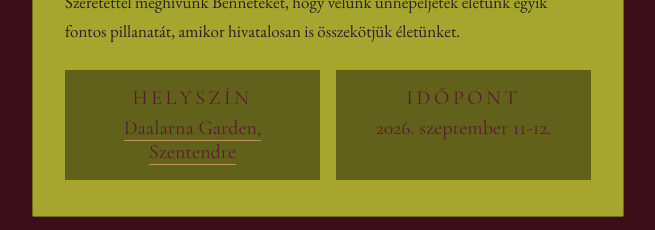
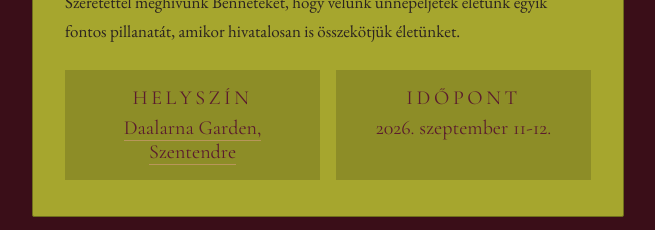
Before and after one commit to domonkospapp/eskuvo, a Next.js app: page / in a window 1280 px wide. Shown: the part 469-699 px from the top of the page, without its empty margins (312-967 px from the left). Built offline with nearby package versions, Linux system fonts and the light colour scheme.

Commit message:
fix: helyszín/időpont dobozok sötétítése visszavéve, világosabbra
Co-Authored-By: Claude Haiku 4.5 <noreply@anthropic.com>

```diff
--- a/app/globals.css
+++ b/app/globals.css
@@ -299,7 +299,7 @@ footer.divider-foot{padding:40px 24px 0;}
   margin-top:24px;
 }
 .detail-box{
-  background:rgba(0,0,0,0.42);
+  background:rgba(0,0,0,0.15);
   border:none;
   padding:16px 18px;
   text-align:center;
```
